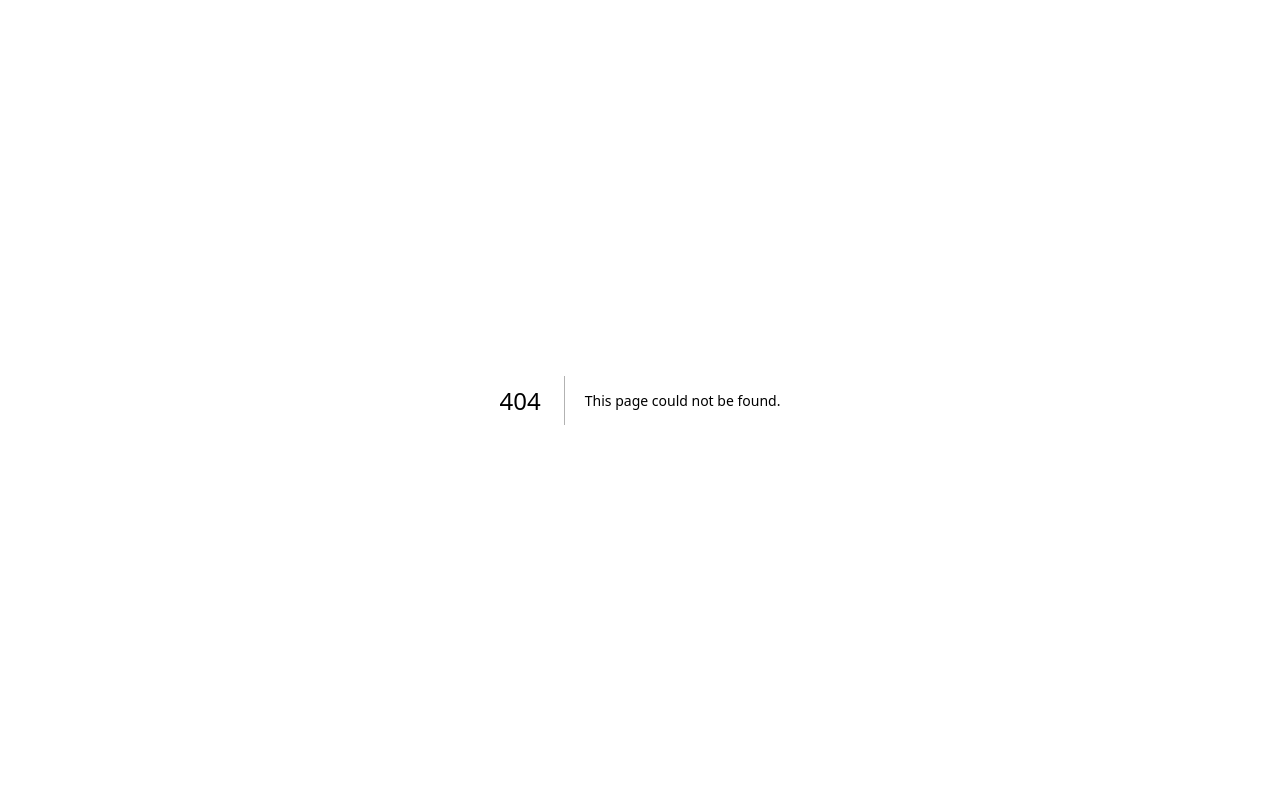
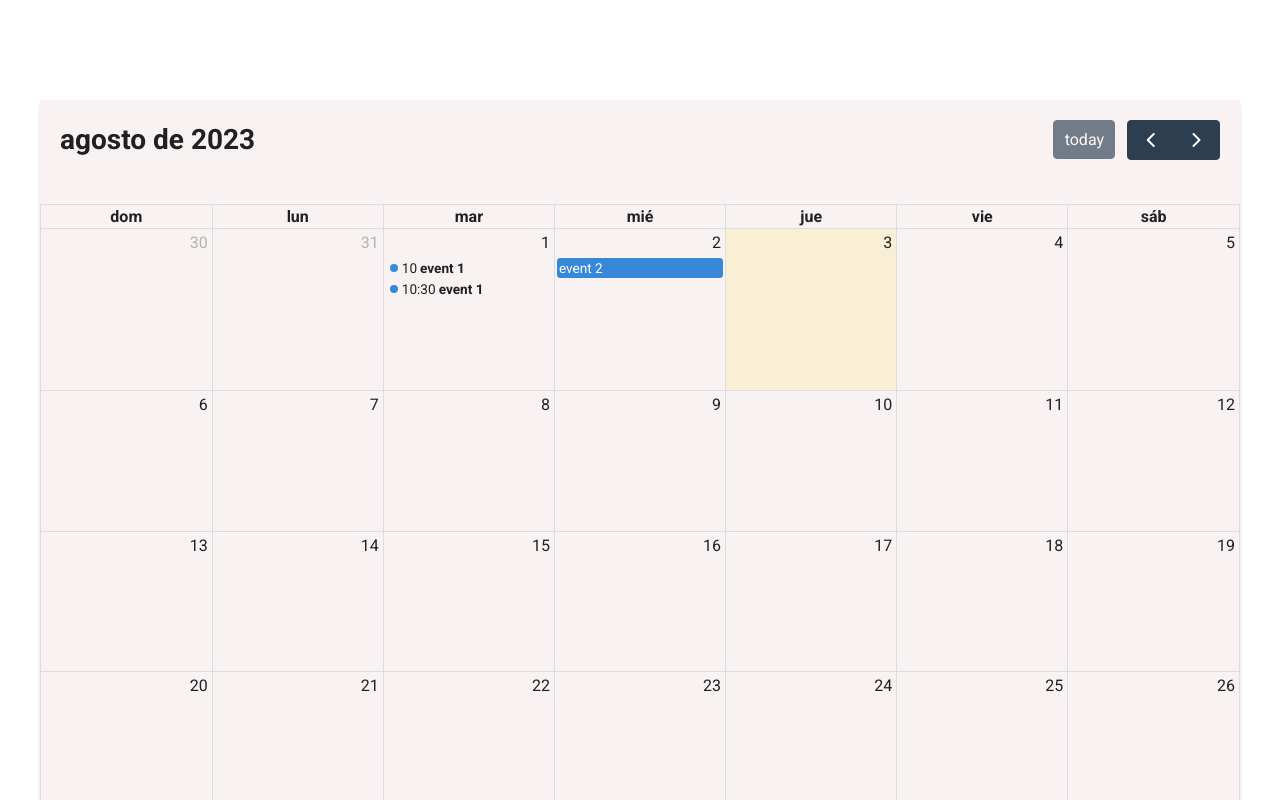
Before and after one commit to adrianreyes5/software-gestion-dermatologia, a Next.js app: page /calendar in a window 1280 px wide. Before the commit this address had no page. Shown: the top 800 px of the page. Built offline with nearby package versions, Linux system fonts and the light colour scheme.

Commit message:
add calendar view

```diff
--- /dev/null
+++ b/pages/calendar/index.tsx
@@ -0,0 +1,37 @@
+import React from "react";
+import FullCalendar from "@fullcalendar/react";
+import dayGridPlugin from "@fullcalendar/daygrid"; // a plugin!
+
+import Box from "@mui/material/Box";
+import Paper from "@mui/material/Paper";
+
+import "./styles.scss";
+
+export default function Calendar() {
+  const handleDate = (event: any) => {
+    console.log(event);
+  };
+
+  return (
+    <Box maxWidth="1200px" margin="100px auto">
+      <Paper
+        style={{
+          fontFamily: "Roboto",
+        }}
+      >
+        <FullCalendar
+          plugins={[dayGridPlugin]}
+          initialView="dayGridMonth"
+          locale="es"
+          events={[
+            { title: "event 1", date: "2023-08-01 10:00" },
+            { title: "event 1", date: "2023-08-01 10:30" },
+            { title: "event 2", date: "2023-08-02" },
+          ]}
+          eventClick={handleDate}
+
+        />
+      </Paper>
+    </Box>
+  );
+}
--- /dev/null
+++ b/pages/calendar/styles.scss
@@ -0,0 +1,6 @@
+:root {
+  .fc .fc-toolbar.fc-header-toolbar {
+    margin-bottom: 1.5em;
+    padding: 20px;
+  }
+}
```
